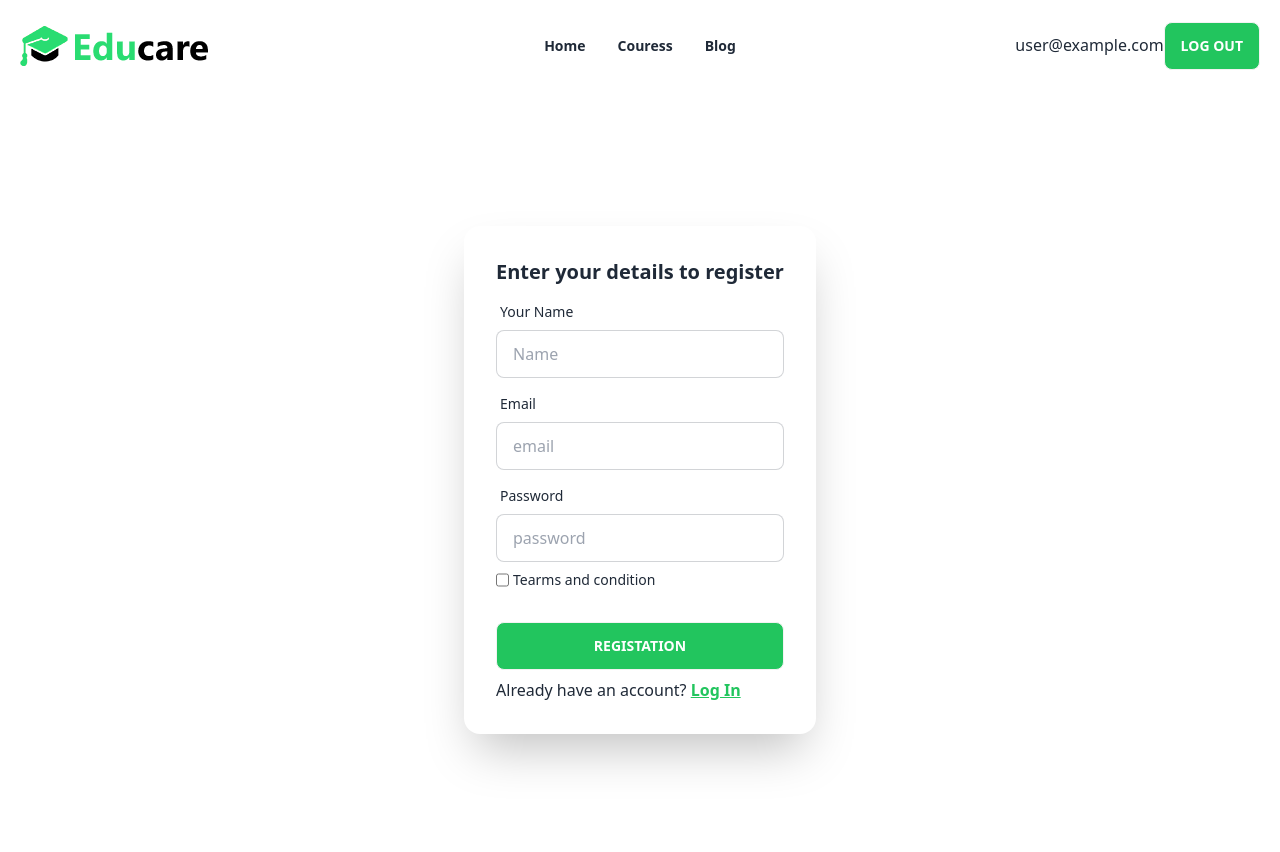
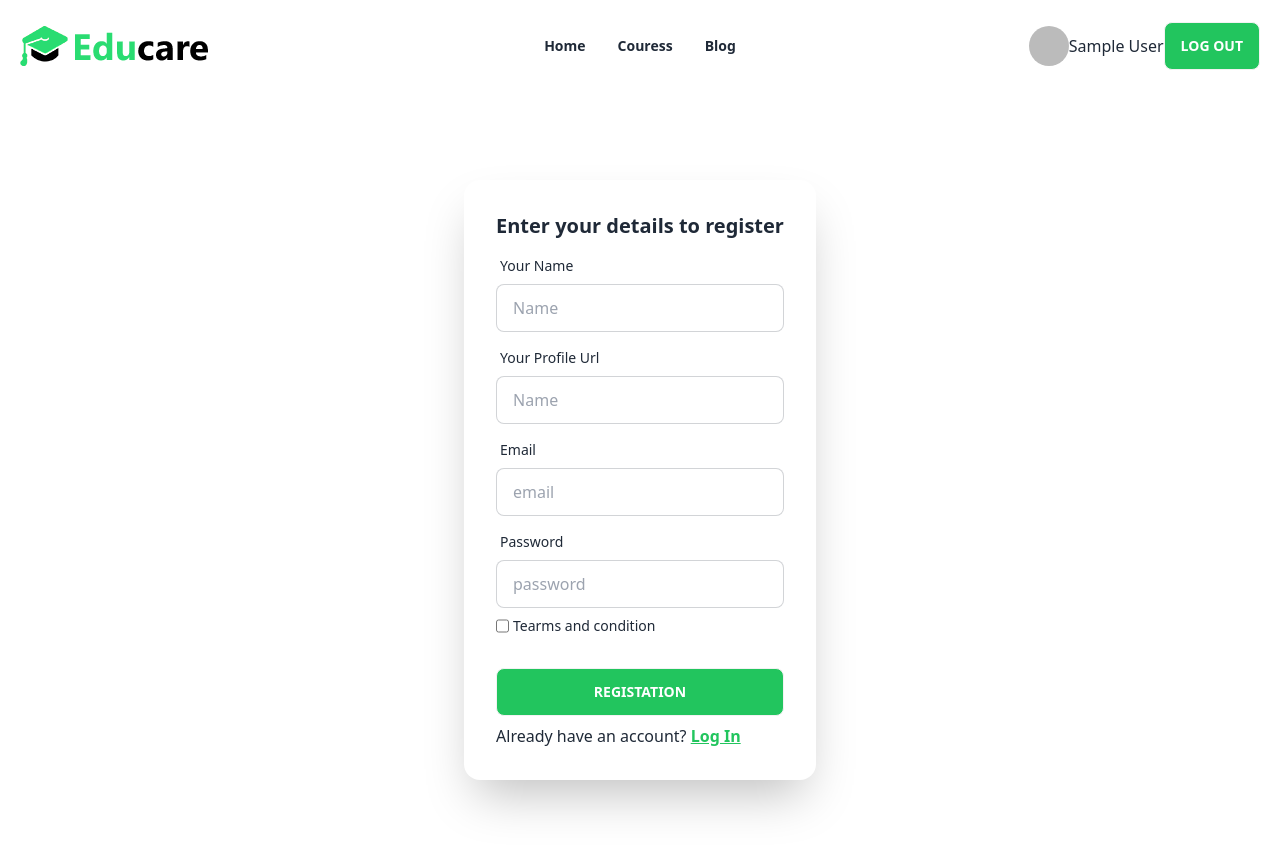
Before and after one commit to Mahmudaamimi/event-management, a React (Vite) app: page /register in a window 1280 px wide. Shown: the top 852 px of the page. Built offline with nearby package versions, Linux system fonts and the light colour scheme; no server answers; sample sign-in values are in the browser's storage.

Commit message:
navbar update

```diff
--- a/src/Components/Navbar.jsx
+++ b/src/Components/Navbar.jsx
@@ -4,8 +4,8 @@ import { Link, NavLink } from 'react-router-dom';
 import { AuthContext } from '../Provider/Authprovider';
 
 const Navbar = () => {
-  const {user,logOut} = useContext(AuthContext);
-  const handleLogOut = ()=>{
+  const { user, logOut } = useContext(AuthContext);
+  const handleLogOut = () => {
     logOut()
       .then()
       .catch()
@@ -35,13 +35,15 @@ const Navbar = () => {
       </div>
       <div className="navbar-end">
         {
-      user?.email ? <div>
-    <span>{user.email}</span>
+          user?.email ?
+          <div className='flex items-center'>
+            <img className='rounded-full w-10' src={user.photoURL} alt="" />
+            <span>{user.displayName}</span>
             <button onClick={handleLogOut} className="btn  bg-green-500 text-white ">Log Out</button>
           </div>
 
             :
-  <Link to = '/login'>
+            <Link to='/login'>
               <button className="btn  bg-green-500 text-white">Login</button>
             </Link>
 
--- a/src/Pages/Register.jsx
+++ b/src/Pages/Register.jsx
@@ -4,6 +4,7 @@ import { useContext, useState } from "react";
 import { AuthContext } from "../Provider/Authprovider";
 import { ToastContainer, toast } from 'react-toastify';
 import 'react-toastify/dist/ReactToastify.css';
+import { updateProfile } from "firebase/auth";
 // import { sendEmailVerification } from "firebase/auth";
 
 
@@ -16,6 +17,7 @@ const Register = () => {
         e.preventDefault();
         const form = new FormData(e.currentTarget)
         const text = (form.get('text'))
+        const photo = (form.get('photo'))
         const password = (form.get('password'))
         const email = (form.get('email'))
         const checkbox = e.target.checkbox.checked;
@@ -50,6 +52,12 @@ const Register = () => {
                 navigatee( '/');
 
             }
+            updateProfile(result.user,{
+                displayName: text,
+                photoURL: photo,
+              })
+              .then(()=> console.log('profile upload'))
+              .catch()
               //email verification
             //   sendEmailVerification(result.user)
             //   .then(() => {
@@ -77,6 +85,12 @@ const Register = () => {
                                     <span className="label-text">Your Name</span>
                                 </label>
                                 <input type="text" name="text" placeholder="Name" className="input input-bordered" required />
+                            </div>
+                            <div className="form-control">
+                                <label className="label">
+                                    <span className="label-text">Your Profile Url</span>
+                                </label>
+                                <input type="text" name="photo" placeholder="Name" className="input input-bordered" required />
                             </div>
                             <div className="form-control">
                                 <label className="label">
```
Lines whose indentation alone changed are shown as unchanged.
